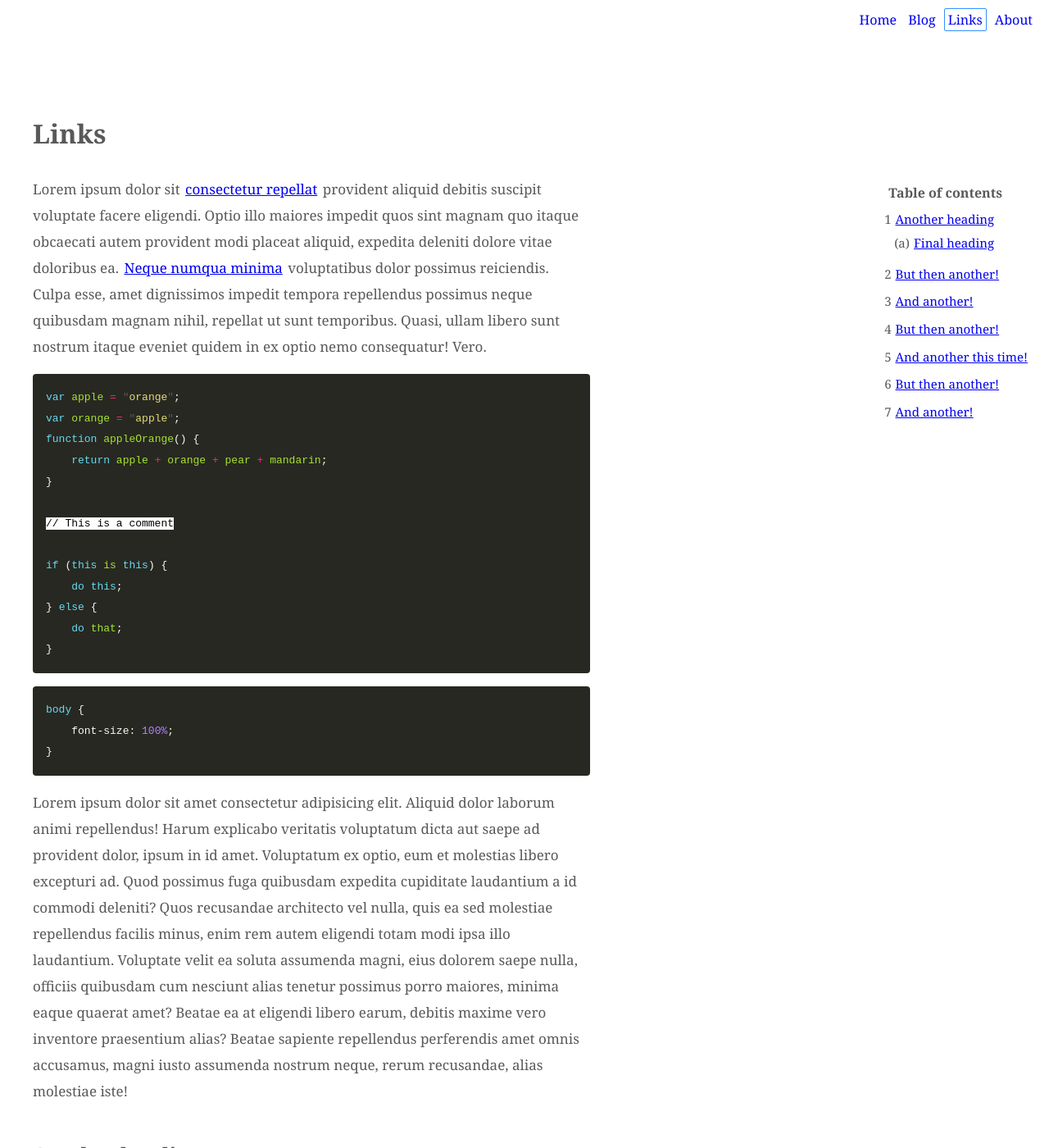
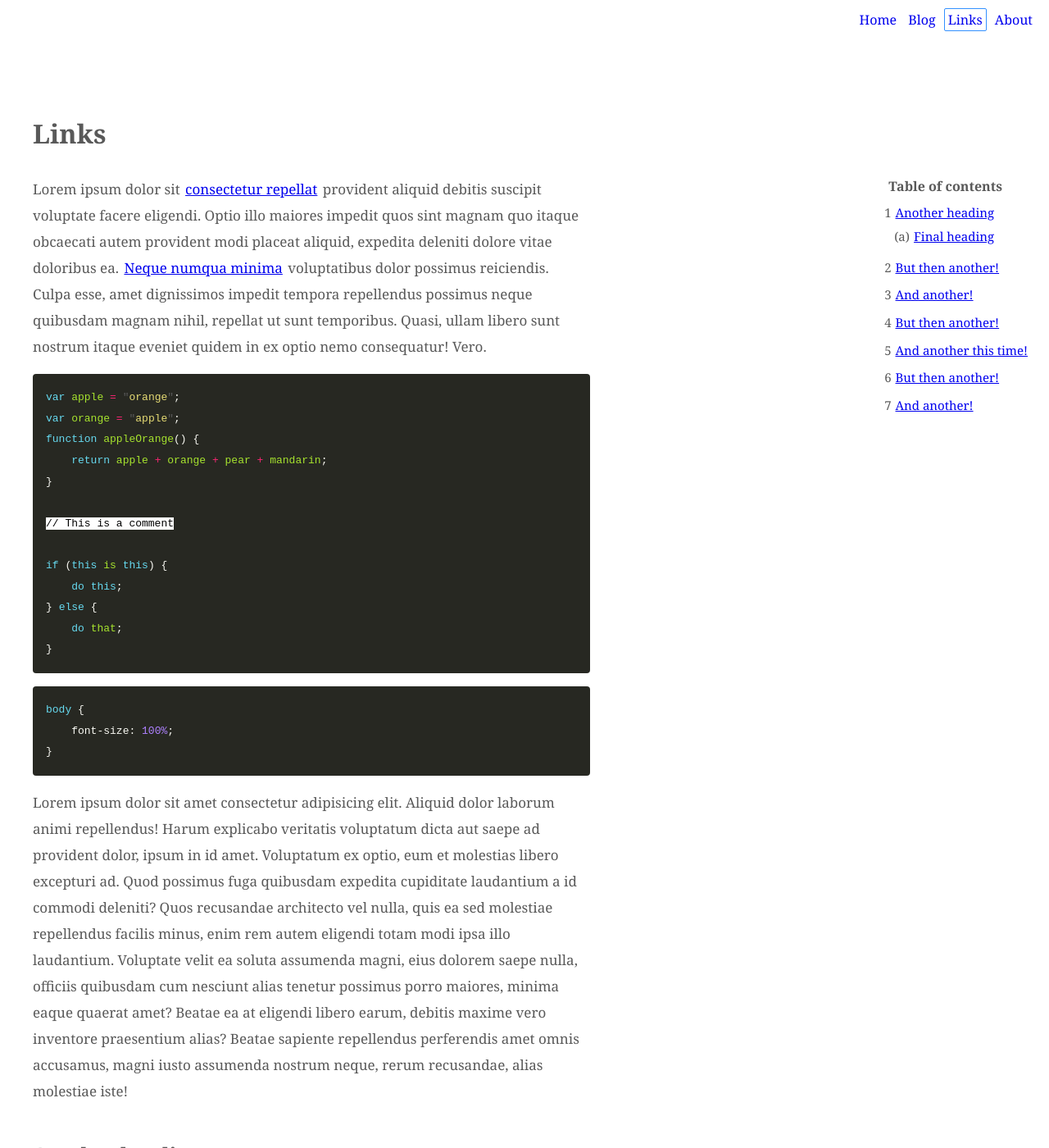
Before and after one commit to denismcdonald/blog, a Jekyll site: the page built from links.md, in a window 1280 px wide and 1400 px high. Shown: the whole window at 82% size. Built offline with Jekyll 4.4.1, drawn with Linux system fonts in a browser that asks for light colours.

Commit message:
TOC margin tweaking

```diff
--- a/_layouts/default.html
+++ b/_layouts/default.html
@@ -31,8 +31,6 @@
       {%- endif -%}
 
       {% include navigation.html %}
-
-      <!-- <img alt="drawing of handshake" class="logo" src="/assets/images/handshake.jpg"> -->
 
       {%- if page.toc == true -%}
       <aside>
--- a/_layouts/home.html
+++ b/_layouts/home.html
@@ -27,7 +27,7 @@
 
       {% include navigation.html %}
 
-      <img alt="Illustration" class="logo" src="/assets/images/handshake.jpg">
+      <img alt="Illustration of a handshake" class="logo" src="/assets/images/handshake.jpg">
 
         {{ content }}
       </div>
--- a/_layouts/links.html
+++ b/_layouts/links.html
@@ -25,12 +25,7 @@
   <body>
     <div class="wrapper">
 
-
       {% include navigation.html %}
-
-      <div class="border-top"></div>
-
-      <!-- <img alt="drawing of handshake" class="logo" src="/assets/images/handshake.jpg"> -->
 
       {%- if page.toc == true -%}
       <aside class="aside-page">
--- a/_sass/main.scss
+++ b/_sass/main.scss
@@ -7,19 +7,11 @@ MOBILE STYLES (See media queries below for desktop styles)
     -moz-osx-font-smoothing: grayscale;
 }
 
-html {
-    box-sizing: border-box;
-    -webkit-text-size-adjust: 100%;
-    height: 100vh;
-}
-
 body {
-    // background-color: #181a1b;
-    // color: rgb(200, 196, 188);
     color: #595959;
     font-family: Arial, Helvetica, sans-serif;
     font-family: Georgia, 'Times New Roman', Times, serif;
-    height: 100vh;
+    height: 100%;
     line-height: 160%;
     margin: 0;
 }
@@ -90,10 +82,6 @@ a span {
     padding-right: 4px;
 }
 
-// a:visited {
-//     color: #2d77cc;
-// }
-
 .archive-dates {
     margin-top: 4rem;
 }
@@ -163,6 +151,10 @@ aside {
     text-align: center;
 }
 
+.aside-page {
+    margin-top: 1rem;
+}
+
 .blog-list {
     list-style: disc;
 }
@@ -173,9 +165,10 @@ aside {
 }
 
 .content-container {
-    margin: 0 1rem 2rem 1rem;
+    margin: 1rem 1rem 2rem 1rem;
     max-width: 680px;
-    padding-top: 4rem;
+    // padding-top: 4rem;
+    padding-top: 0.5rem;
 }
 
 .current {
@@ -344,9 +337,9 @@ pre {
     // margin-left: -0.25rem;
 }
 
-.toc-content {
-    margin: -2rem 1rem 0 1.5rem;
-}
+// .toc-content {
+//     margin: -2rem 1rem 0 1.5rem;
+// }
 
 .toc-scroll {
     display: none;
@@ -494,11 +487,11 @@ Breakpoint 2 (Table of contents appears)
         position: sticky;
         top: 1rem;
         margin-right: 1rem;
-        margin-top: 13.5rem;
+        margin-top: 13rem;
     }
 
     .aside-page {
-        margin-top: 11rem;
+        margin-top: 10.5rem;
     }
 
     .content-container {
```
Also changed, not shown: 14 other files.
